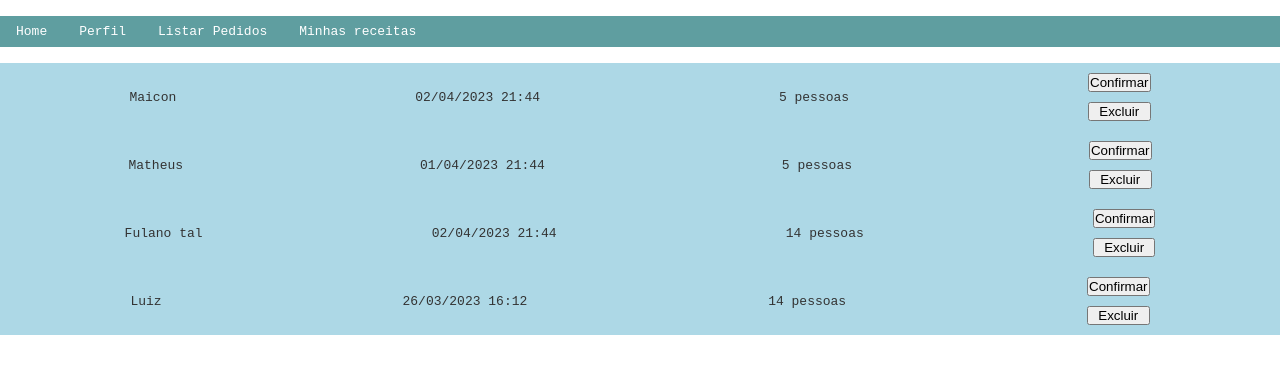
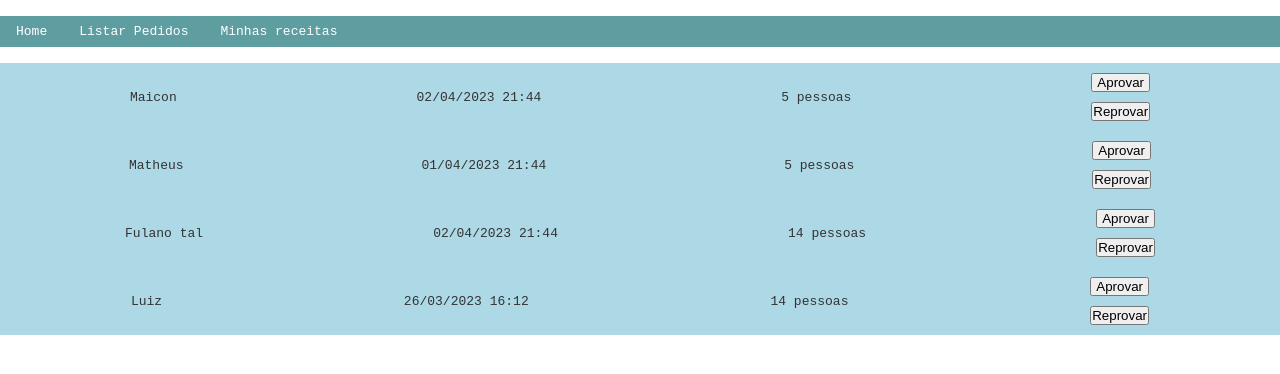
Before and after one commit to GoCheff/chef-prototype, a plain HTML site: page views/home.html in a window 1280 px wide. Drawn offline with Linux system fonts and the light colour scheme.

Commit message:
alteração no confirmar e recusar pedido

```diff
--- a/views/home.html
+++ b/views/home.html
@@ -15,14 +15,13 @@
     <nav class="h-menu">
         <ul>
             <li><a href="home.html">Home</a></li>
-            <li><a href="#">Perfil</a></li>
             <li><a href="orderList.html">Listar Pedidos</a></li>
             <li><a href="recipe.html">Minhas receitas</a></li>
         </ul>
     </nav>
 
     <main>
-        <div class="a">
+        <div class="a" id="pedido1">
             <div>
                 Maicon
             </div>
@@ -33,12 +32,13 @@
                 5 pessoas
             </div>
             <div>
-                <button>Confirmar</button>
-                <button>Excluir</button>
+                <button onclick="alert('Pedido aceito com Sucesso!')">Aprovar</button>
+                <button onclick="deletarpedido1();alert('Pedido não aceito!')"
+                    id="reprovar_button1">Reprovar</button>
             </div>
         </div>
 
-        <div class="a">
+        <div class="a" id="pedido2">
             <div>
                 Matheus
             </div>
@@ -49,12 +49,13 @@
                 5 pessoas
             </div>
             <div>
-                <button>Confirmar</button>
-                <button>Excluir</button>
+                <button onclick="alert('Pedido aceito com Sucesso!')">Aprovar</button>
+                <button onclick="deletarpedido2();alert('Pedido não aceito!')"
+                    id="reprovar_button1">Reprovar</button>
             </div>
         </div>
 
-        <div class="a">
+        <div class="a" id="pedido3">
             <div>
                 Fulano tal
             </div>
@@ -65,12 +66,13 @@
                 14 pessoas
             </div>
             <div>
-                <button>Confirmar</button>
-                <button>Excluir</button>
+                <button onclick="alert('Pedido aceito com Sucesso!')">Aprovar</button>
+                <button onclick="deletarpedido3();alert('Pedido não aceito!')"
+                    id="reprovar_button1">Reprovar</button>
             </div>
         </div>
 
-        <div class="a">
+        <div class="a" id="pedido4">
             <div>
                 Luiz
             </div>
@@ -81,11 +83,45 @@
                 14 pessoas
             </div>
             <div>
-                <button>Confirmar</button>
-                <button>Excluir</button>
+                <button onclick="alert('Pedido aceito com Sucesso!')">Aprovar</button>
+                <button onclick="deletarpedido4();alert('Pedido não aceito!')"
+                    id="reprovar_button1">Reprovar</button>
             </div>
         </div>
     </main>
+
+
+    <script> function deletarpedido1() {
+
+            const pedido1 = document.getElementById("pedido1");
+            pedido1.remove();
+
+        }
+    </script>
+
+    <script> function deletarpedido2() {
+
+            const pedido2 = document.getElementById("pedido2");
+            pedido2.remove();
+
+        }
+    </script>
+
+    <script> function deletarpedido3() {
+
+            const pedido3 = document.getElementById("pedido3");
+            pedido3.remove();
+
+        }
+    </script>
+
+    <script> function deletarpedido4() {
+
+            const pedido4 = document.getElementById("pedido4");
+            pedido4.remove();
+
+        }
+    </script>
 </body>
 
 </html>
```
Also changed, not shown: views/addrecipe.html (+0 -1 lines), views/orderList.html (+0 -1 lines), views/recipe.html (+1 -7 lines).
